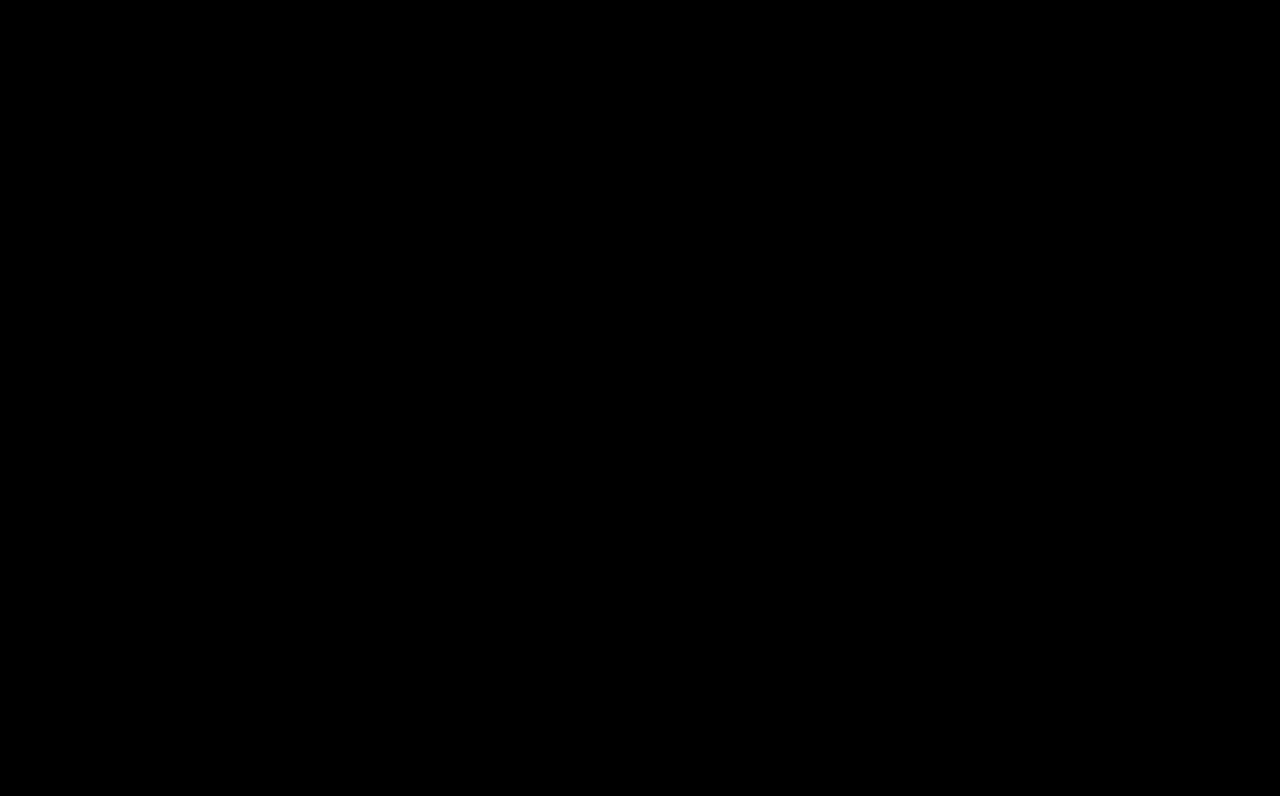
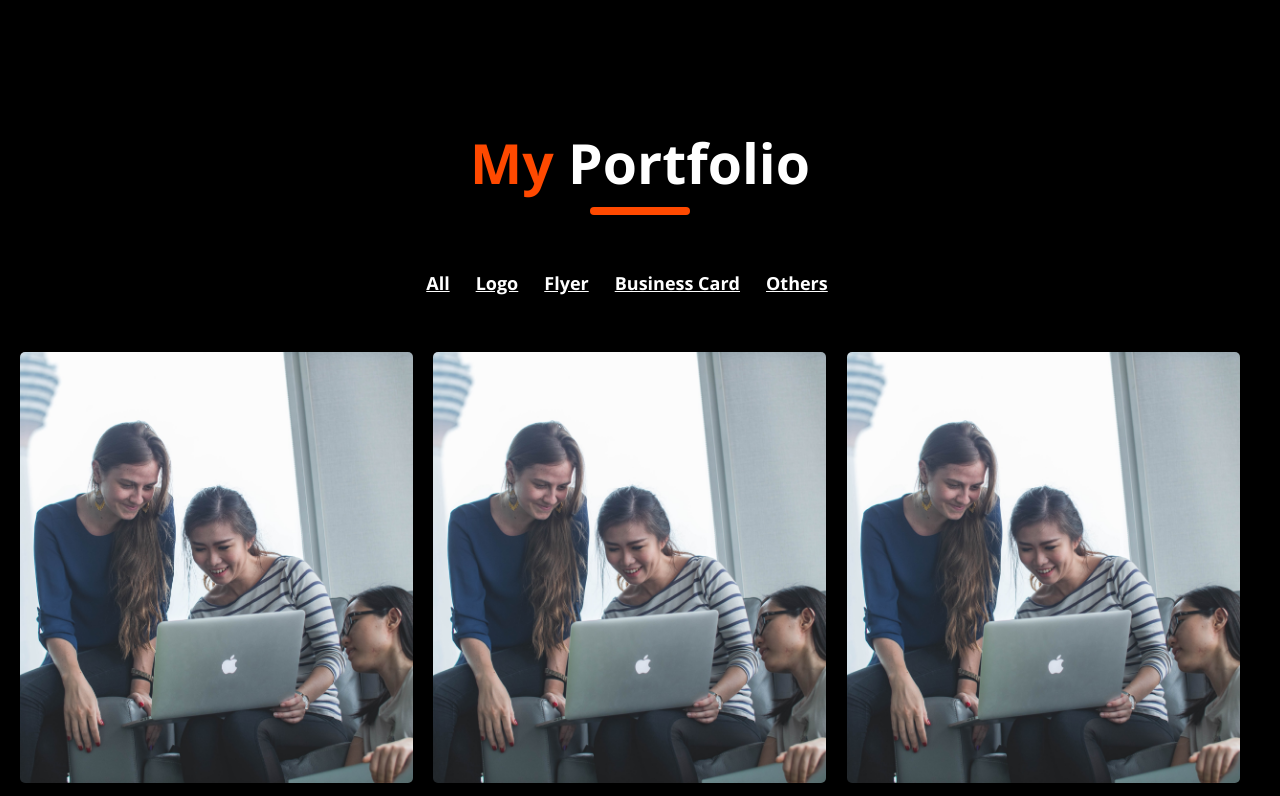
Before and after one commit to pixprocoder/shakil_portfolio, a Next.js app: page / in a window 1280 px wide. Shown: the part 1744-2540 px from the top of the page. Before the commit the page ends 1742 px from the top, so only its background shows below. Built offline with nearby package versions, Linux system fonts and the light colour scheme.

Commit message:
protfolio section completd

```diff
--- a/app/globals.css
+++ b/app/globals.css
@@ -4,6 +4,29 @@ body {
   max-width: 1440px;
   margin: 0 auto;
   box-sizing: border-box;
+}
+
+/* Portfolio section */
+.portfolioCardContainer {
+  display: grid;
+  grid-template-columns: repeat(3, 1fr);
+  row-gap: 30px;
+}
+.portfolioCard {
+  width: 393px;
+  height: 431px;
+  border-radius: 5px;
+}
+.portfolioCard img {
+  width: 100%;
+  height: 100%;
+  object-fit: cover;
+  border-radius: 5px;
+}
+
+.portfolioLink {
+  text-align: center;
+  margin: 55px 0;
 }
 
 /* Section margin */
--- a/app/page.tsx
+++ b/app/page.tsx
@@ -1,6 +1,7 @@
 import AboutPage from "@/components/about";
 import HeroPage from "@/components/hero";
 import OverviewCardPage from "@/components/overviewCard";
+import PortfolioPage from "@/components/portfolio";
 import { NavBar } from "@/components/shared/navBar";
 
 export default function HomePage() {
@@ -15,6 +16,7 @@ export default function HomePage() {
       <section className="section">
         <OverviewCardPage />
         <AboutPage />
+        <PortfolioPage />
       </section>
     </div>
   );
--- /dev/null
+++ b/components/portfolio.tsx
@@ -0,0 +1,47 @@
+import { portfolio } from "@/constants";
+import Image from "next/image";
+import Link from "next/link";
+import React from "react";
+
+function PortfolioPage() {
+  return (
+    <div className="sectionContainer">
+      <div className="sectionHeading">
+        <h1 className="sectionTitle">
+          My
+          <span style={{ color: "#fff" }}> Portfolio</span>
+        </h1>
+        <div className="sectionLine"></div>
+      </div>
+      <div className="portfolioLink">
+        <Link className="navItem" href="/">
+          All
+        </Link>
+        <Link className="navItem" href="/">
+          Logo
+        </Link>
+        <Link className="navItem" href="/">
+          Flyer
+        </Link>
+        <Link className="navItem" href="/">
+          Business Card
+        </Link>
+        <Link className="navItem" href="/">
+          Others
+        </Link>
+        {/* <Link className="" href="/">
+          <button className="primaryBtn">Hire Me</button>
+        </Link> */}
+      </div>
+      <div className="portfolioCardContainer">
+        {portfolio.map((item) => (
+          <div key={item.id} className="portfolioCard">
+            <Image width={393} height={431} src={item.img} alt="img" />
+          </div>
+        ))}
+      </div>
+    </div>
+  );
+}
+
+export default PortfolioPage;
--- /dev/null
+++ b/constants/index.ts
@@ -0,0 +1,8 @@
+export const portfolio = [
+  { id: 1, img: "/assets/work.jpg" },
+  { id: 2, img: "/assets/work.jpg" },
+  { id: 3, img: "/assets/work.jpg" },
+  { id: 4, img: "/assets/work.jpg" },
+  { id: 5, img: "/assets/work.jpg" },
+  { id: 6, img: "/assets/work.jpg" },
+];
```
